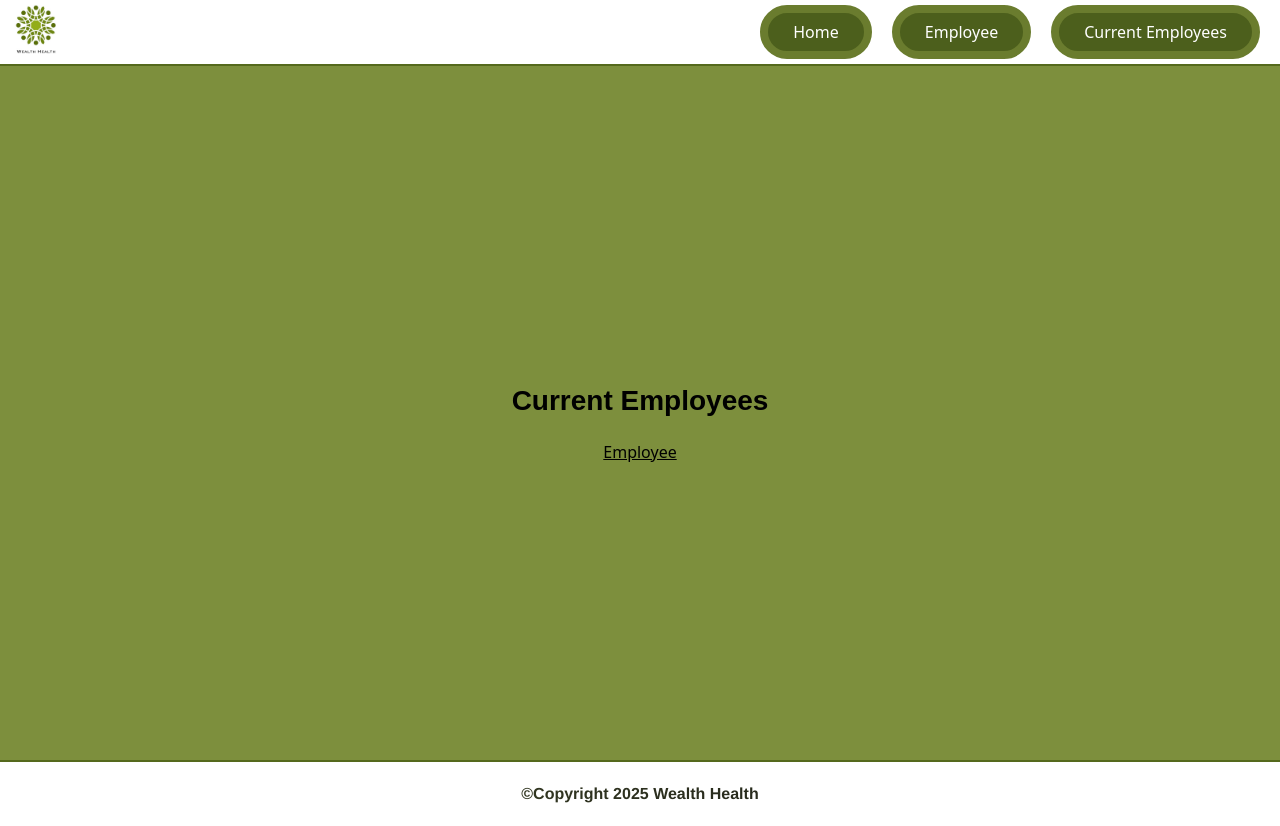
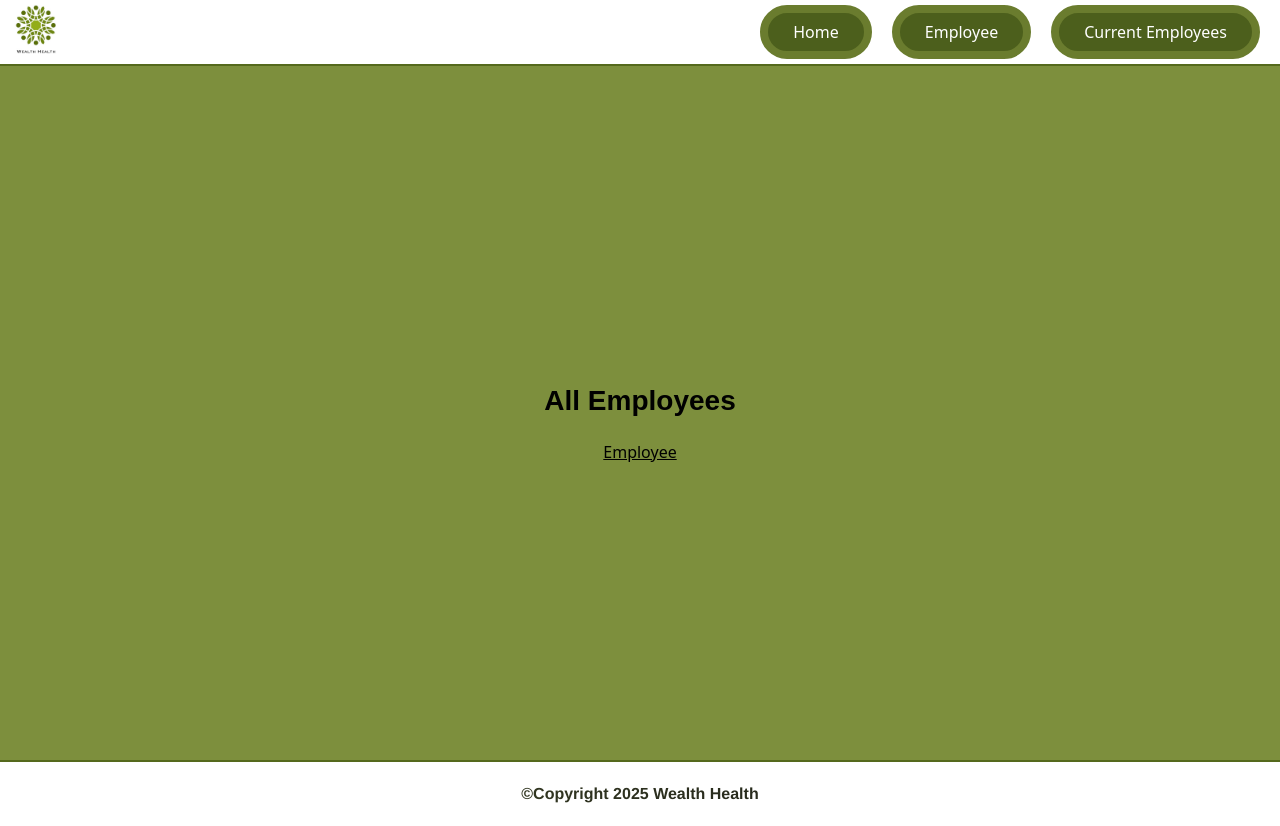
Before and after one commit to Daiba-yume/Project_14_WH, a React (Vite) app in the folder Frontend/: page /employeeList in a window 1280 px wide. Built offline with nearby package versions, Linux system fonts and the light colour scheme.

Commit message:
Add package react-table

```diff
--- a/Frontend/package.json
+++ b/Frontend/package.json
@@ -11,6 +11,7 @@
   },
   "dependencies": {
     "@reduxjs/toolkit": "^2.7.0",
+    "@tanstack/react-table": "^8.21.3",
     "react": "^19.0.0",
     "react-country-state-city": "^1.1.12",
     "react-datepicker": "^8.3.0",
--- a/Frontend/src/pages/Employee/EmployeeList.jsx
+++ b/Frontend/src/pages/Employee/EmployeeList.jsx
@@ -4,7 +4,7 @@ import "./EmployeeList.scss";
 function EmployeeList() {
   return (
     <section className="container">
-      <h1>Current Employees</h1>
+      <h1>All Employees</h1>
       <Link to="/employee" className="employee">
         Employee
       </Link>
```
Also changed, not shown: 1 other file (tests, documents, lock files or other folders).
